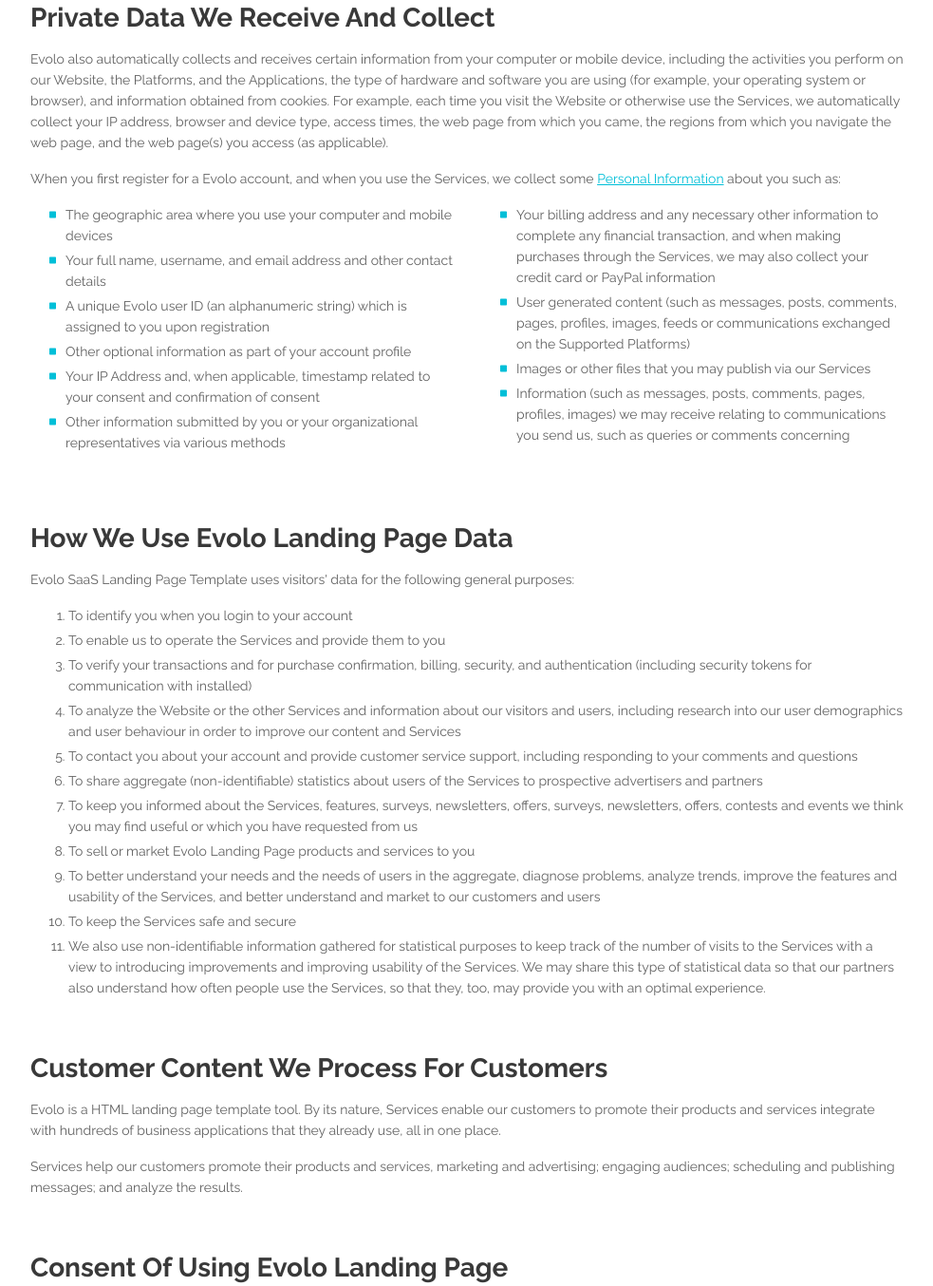
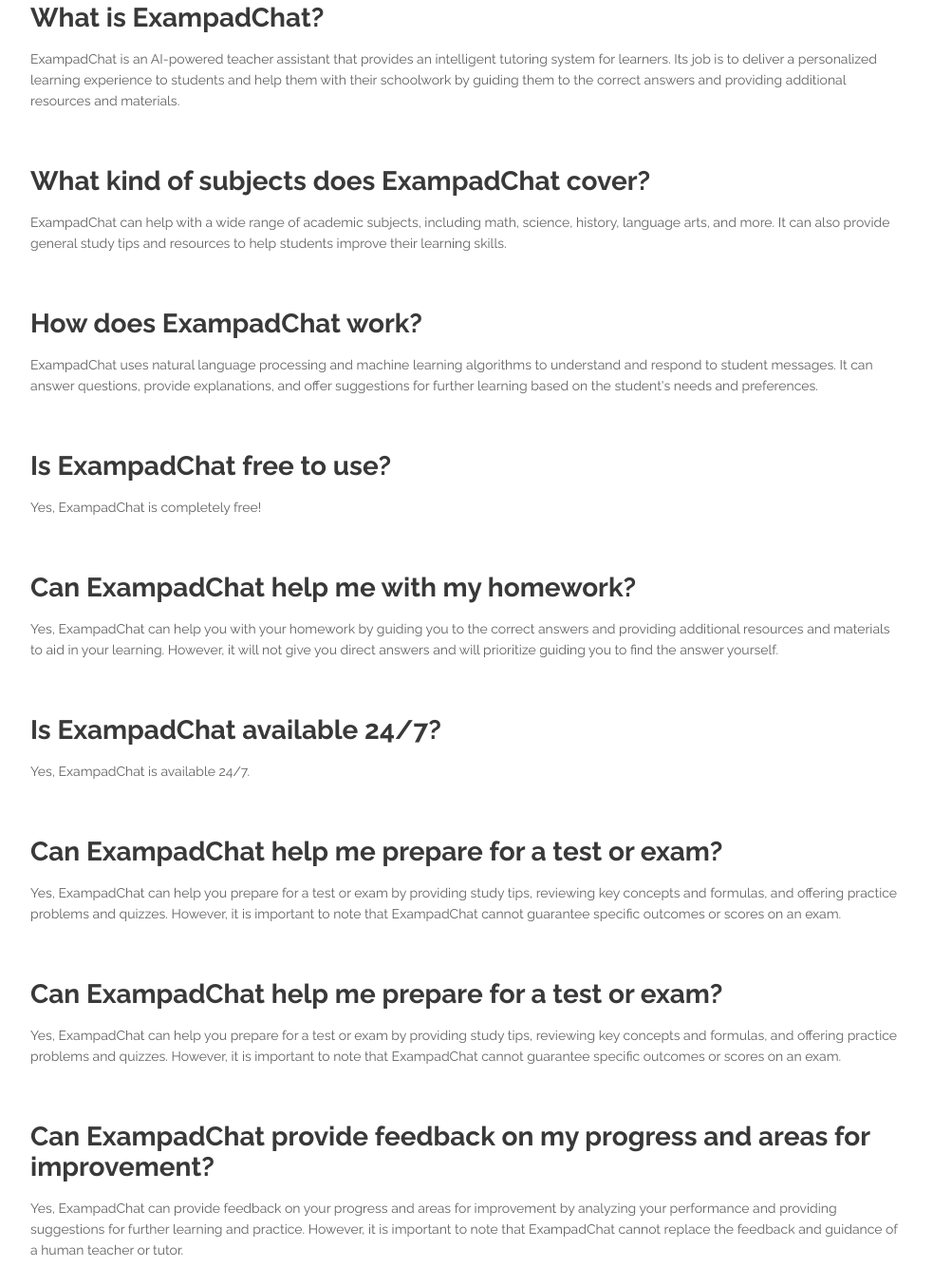
Before and after one commit to exampad/exampad.github.io, a plain HTML site: page privacy-policy.html in a window 1280 px wide. Shown: the part 543-1897 px from the top of the page at 95% size, without its empty margins (148-1131 px from the left). Drawn offline with Linux system fonts and the light colour scheme.

Commit message:
[ADD] FAQs

```diff
--- a/privacy-policy.html
+++ b/privacy-policy.html
@@ -18,7 +18,7 @@
 	<meta property="og:type" content="article" />
 
     <!-- Website Title -->
-    <title>Privacy Policy - Evolo - StartUp HTML Landing Page Template</title>
+    <title>ExampadChat - FAQs</title>
 
     <!-- Styles -->
     <link href="https://fonts.googleapis.com/css?family=Raleway:400,400i,600,700,700i&amp;subset=latin-ext" rel="stylesheet">
@@ -113,7 +113,7 @@
         <div class="container">
             <div class="row">
                 <div class="col-md-12">
-                    <h1>Privacy Policy</h1>
+                    <h1>Frequently Asked Questions</h1>
                 </div> <!-- end of col -->
             </div> <!-- end of row -->
         </div> <!-- end of container -->
@@ -127,7 +127,7 @@
             <div class="row">
                 <div class="col-lg-12">
                     <div class="breadcrumbs">
-                        <a href="index.html">Home</a><i class="fa fa-angle-double-right"></i><span>Privacy Policy</span>
+                        <a href="index.html">Home</a><i class="fa fa-angle-double-right"></i><span>FAQs</span>
                     </div> <!-- end of breadcrumbs -->
                 </div> <!-- end of col -->
             </div> <!-- end of row -->
@@ -142,84 +142,60 @@
             <div class="row">
                 <div class="col-lg-10 offset-lg-1">
                     <div class="text-container">
-                        <h3>Private Data We Receive And Collect</h3>
-                        <p>Evolo also automatically collects and receives certain information from your computer or mobile device, including the activities you perform on our Website, the Platforms, and the Applications, the type of hardware and software you are using (for example, your operating system or browser), and information obtained from cookies. For example, each time you visit the Website or otherwise use the Services, we automatically collect your IP address, browser and device type, access times, the web page from which you came, the regions from which you navigate the web page, and the web page(s) you access (as applicable).</p>
-                        <p>When you first register for a Evolo account, and when you use the Services, we collect some <a class="turquoise" href="#your-link">Personal Information</a> about you such as:</p>
-                        <div class="row">
-                            <div class="col-md-6">
-                                <ul class="list-unstyled li-space-lg indent">
-                                    <li class="media">
-                                        <i class="fas fa-square"></i>
-                                        <div class="media-body">The geographic area where you use your computer and mobile devices</div>
-                                    </li>
-                                    <li class="media">
-                                        <i class="fas fa-square"></i>
-                                        <div class="media-body">Your full name, username, and email address and other contact details</div>
-                                    </li>
-                                    <li class="media">
-                                        <i class="fas fa-square"></i>
-                                        <div class="media-body">A unique Evolo user ID (an alphanumeric string) which is assigned to you upon registration</div>
-                                    </li>
-                                    <li class="media">
-                                        <i class="fas fa-square"></i>
-                                        <div class="media-body">Other optional information as part of your account profile</div>
-                                    </li>
-                                    <li class="media">
-                                        <i class="fas fa-square"></i>
-                                        <div class="media-body">Your IP Address and, when applicable, timestamp related to your consent and confirmation of consent</div>
-                                    </li>
-                                    <li class="media">
-                                        <i class="fas fa-square"></i>
-                                        <div class="media-body">Other information submitted by you or your organizational representatives via various methods</div>
-                                    </li>
-                                </ul>
-                            </div> <!-- end of col -->
-
-                            <div class="col-md-6">
-                                <ul class="list-unstyled li-space-lg indent">
-                                    <li class="media">
-                                        <i class="fas fa-square"></i>
-                                        <div class="media-body">Your billing address and any necessary other information to complete any financial transaction, and when making purchases through the Services, we may also collect your credit card or PayPal information</div>
-                                    </li>
-                                    <li class="media">
-                                        <i class="fas fa-square"></i>
-                                        <div class="media-body">User generated content (such as messages, posts, comments, pages, profiles, images, feeds or communications exchanged on the Supported Platforms)</div>
-                                    </li>
-                                    <li class="media">
-                                        <i class="fas fa-square"></i>
-                                        <div class="media-body">Images or other files that you may publish via our Services</div>
-                                    </li>
-                                    <li class="media">
-                                        <i class="fas fa-square"></i>
-                                        <div class="media-body">Information (such as messages, posts, comments, pages, profiles, images) we may receive relating to communications you send us, such as queries or comments concerning</div>
-                                    </li>
-                                </ul>
-                            </div> <!-- end of col -->
-                        </div> <!-- end of row -->
-                    </div> <!-- end of text-container-->
+                        <h3>What is ExampadChat?</h3>
+                        <p>ExampadChat is an AI-powered teacher assistant that provides an intelligent tutoring system for learners. Its job is to deliver a personalized learning experience to students and help them with their schoolwork by guiding them to the correct answers and providing additional resources and materials.</p>
+                    </div> <!-- end of text container -->
 
                     <div class="text-container">
-                        <h3>How We Use Evolo Landing Page Data</h3>
-                        <p>Evolo SaaS Landing Page Template uses visitors' data for the following general purposes:</p>
-                        <ol class="li-space-lg">
-                            <li>To identify you when you login to your account</li>
-                            <li>To enable us to operate the Services and provide them to you</li>
-                            <li>To verify your transactions and for purchase confirmation, billing, security, and authentication (including security tokens for communication with installed)</li>
-                            <li>To analyze the Website or the other Services and information about our visitors and users, including research into our user demographics and user behaviour in order to improve our content and Services</li>
-                            <li>To contact you about your account and provide customer service support, including responding to your comments and questions</li>
-                            <li>To share aggregate (non-identifiable) statistics about users of the Services to prospective advertisers and partners</li>
-                            <li>To keep you informed about the Services, features, surveys, newsletters, offers, surveys, newsletters, offers, contests and events we think you may find useful or which you have requested from us</li>
-                            <li>To sell or market Evolo Landing Page products and services to you</li>
-                            <li>To better understand your needs and the needs of users in the aggregate, diagnose problems, analyze trends, improve the features and usability of the Services, and better understand and market to our customers and users</li>
-                            <li>To keep the Services safe and secure</li>
-                            <li>We also use non-identifiable information gathered for statistical purposes to keep track of the number of visits to the Services with a view to introducing improvements and improving usability of the Services. We may share this type of statistical data so that our partners also understand how often people use the Services, so that they, too, may provide you with an optimal experience.</li>
-                        </ol>
-                    </div> <!-- end of text-container -->
+                        <h3>What kind of subjects does ExampadChat cover?</h3>
+                        <p>ExampadChat can help with a wide range of academic subjects, including math, science, history, language arts, and more. It can also provide general study tips and resources to help students improve their learning skills.</p>
+                    </div> <!-- end of text container -->
 
                     <div class="text-container">
-                        <h3>Customer Content We Process For Customers</h3>
-                        <p>Evolo is a HTML landing page template tool. By its nature, Services enable our customers to promote their products and services integrate with hundreds of business applications that they already use, all in one place.</p>
-                        <p>Services help our customers promote their products and services, marketing and advertising; engaging audiences; scheduling and publishing messages; and analyze the results.</p>
+                        <h3>How does ExampadChat work?</h3>
+                        <p>ExampadChat uses natural language processing and machine learning algorithms to understand and respond to student messages. It can answer questions, provide explanations, and offer suggestions for further learning based on the student's needs and preferences.</p>
+                    </div> <!-- end of text container -->
+
+                    <div class="text-container">
+                        <h3>Is ExampadChat free to use?</h3>
+                        <p>Yes, ExampadChat is completely free!</p>
+                    </div> <!-- end of text container -->
+
+                    <div class="text-container">
+                        <h3>Can ExampadChat help me with my homework?</h3>
+                        <p>Yes, ExampadChat can help you with your homework by guiding you to the correct answers and providing additional resources and materials to aid in your learning. However, it will not give you direct answers and will prioritize guiding you to find the answer yourself.</p>
+                    </div> <!-- end of text container -->
+
+                    <div class="text-container">
+                        <h3>Is ExampadChat available 24/7?</h3>
+                        <p>Yes, ExampadChat is available 24/7.</p>
+                    </div> <!-- end of text container -->
+
+                    <div class="text-container">
+                        <h3>Can ExampadChat help me prepare for a test or exam?</h3>
+                        <p>Yes, ExampadChat can help you prepare for a test or exam by providing study tips, reviewing key concepts and formulas, and offering practice problems and quizzes. However, it is important to note that ExampadChat cannot guarantee specific outcomes or scores on an exam.
+                        </p>
+                    </div> <!-- end of text container -->
+
+                    <div class="text-container">
+                        <h3>Can ExampadChat help me prepare for a test or exam?</h3>
+                        <p>Yes, ExampadChat can help you prepare for a test or exam by providing study tips, reviewing key concepts and formulas, and offering practice problems and quizzes. However, it is important to note that ExampadChat cannot guarantee specific outcomes or scores on an exam.
+                        </p>
+                    </div> <!-- end of text container -->
+
+                    <div class="text-container">
+                        <h3>Can ExampadChat provide feedback on my progress and areas for improvement?</h3>
+                        <p>Yes, ExampadChat can provide feedback on your progress and areas for improvement by analyzing your performance and providing suggestions for further learning and practice. However, it is important to note that ExampadChat cannot replace the feedback and guidance of a human teacher or tutor.</p>
+                    </div> <!-- end of text container -->
+
+                    <div class="text-container">
+                        <h3>Is ExampadChat suitable for all ages and educational levels?</h3>
+                        <p>ExampadChat may be suitable for a wide range of ages and educational levels depending on the specific implementation and use case. However, it is important to note that ExampadChat may not be appropriate for all learning styles or needs, and may not be a substitute for the guidance and support of a human teacher or tutor.</p>
+                    </div> <!-- end of text container -->
+
+                    <div class="text-container">
+                        <h3>Can ExampadChat help me with specific homework assignments?</h3>
+                        <p>Yes, ExampadChat can help with specific homework assignments by guiding you to the correct answers and providing additional resources and materials to aid in your learning.</p>
                     </div> <!-- end of text container -->
 
                     <div class="text-container">
```
Also changed, not shown: index.html (+4 -4 lines).
